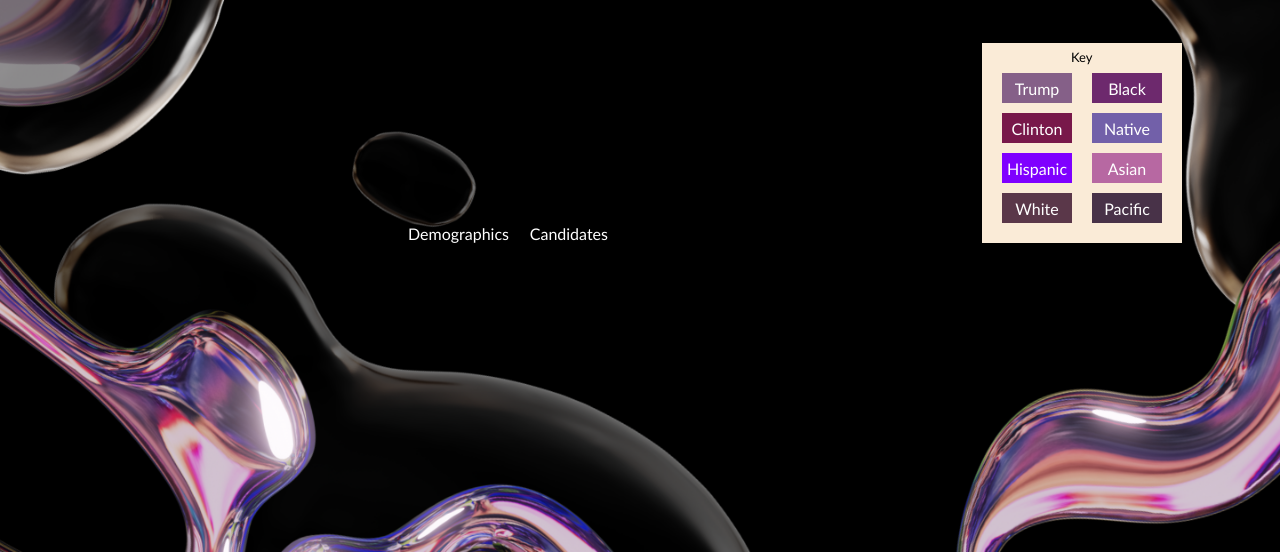
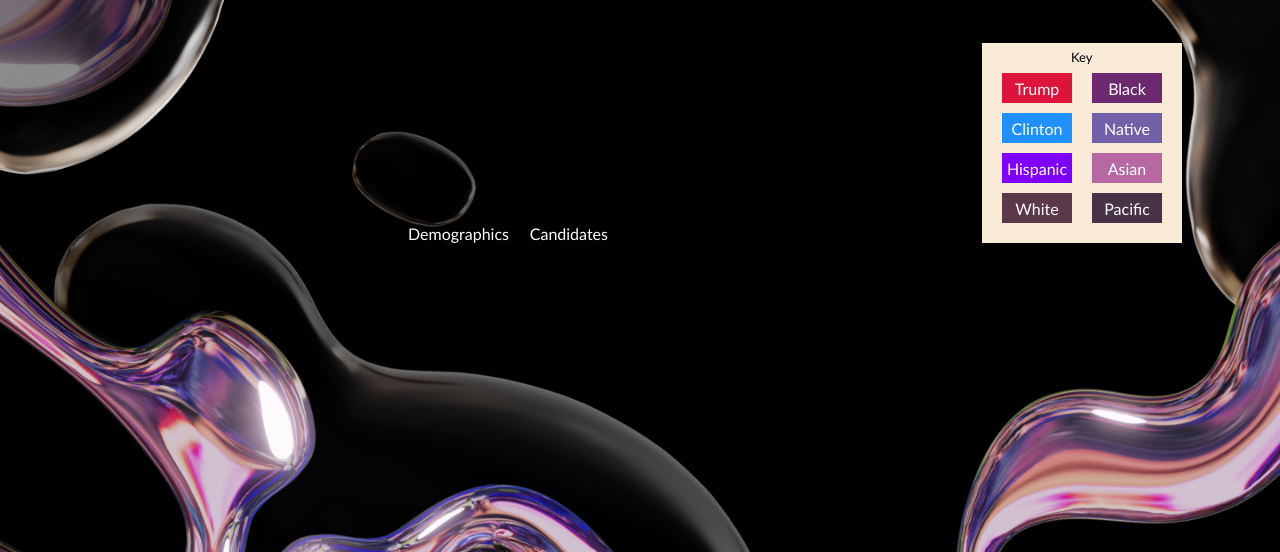
Before and after one commit to stellathompson/fighting-fish, a plain HTML site: page Election Website/templates/results-page.html in a window 1280 px wide. Shown: the part 248-800 px from the top of the page. Drawn offline with nearby package versions, Linux system fonts and the light colour scheme.

Commit message:
Update results-page.css

```diff
--- a/Election Website/static/results-page.css
+++ b/Election Website/static/results-page.css
@@ -113,7 +113,7 @@
     color: white;
     height: 30px;
     width: 70px;
-    background-color: #856088;
+    background-color: #DC143C;
     top: 30px;
     left: 20px;
   }
@@ -127,7 +127,7 @@
     color: white;
     height: 30px;
     width: 70px;
-    background-color: #78184A;
+    background-color: #1E90FF;
     top: 70px;
     left: 20px;
   }
```
